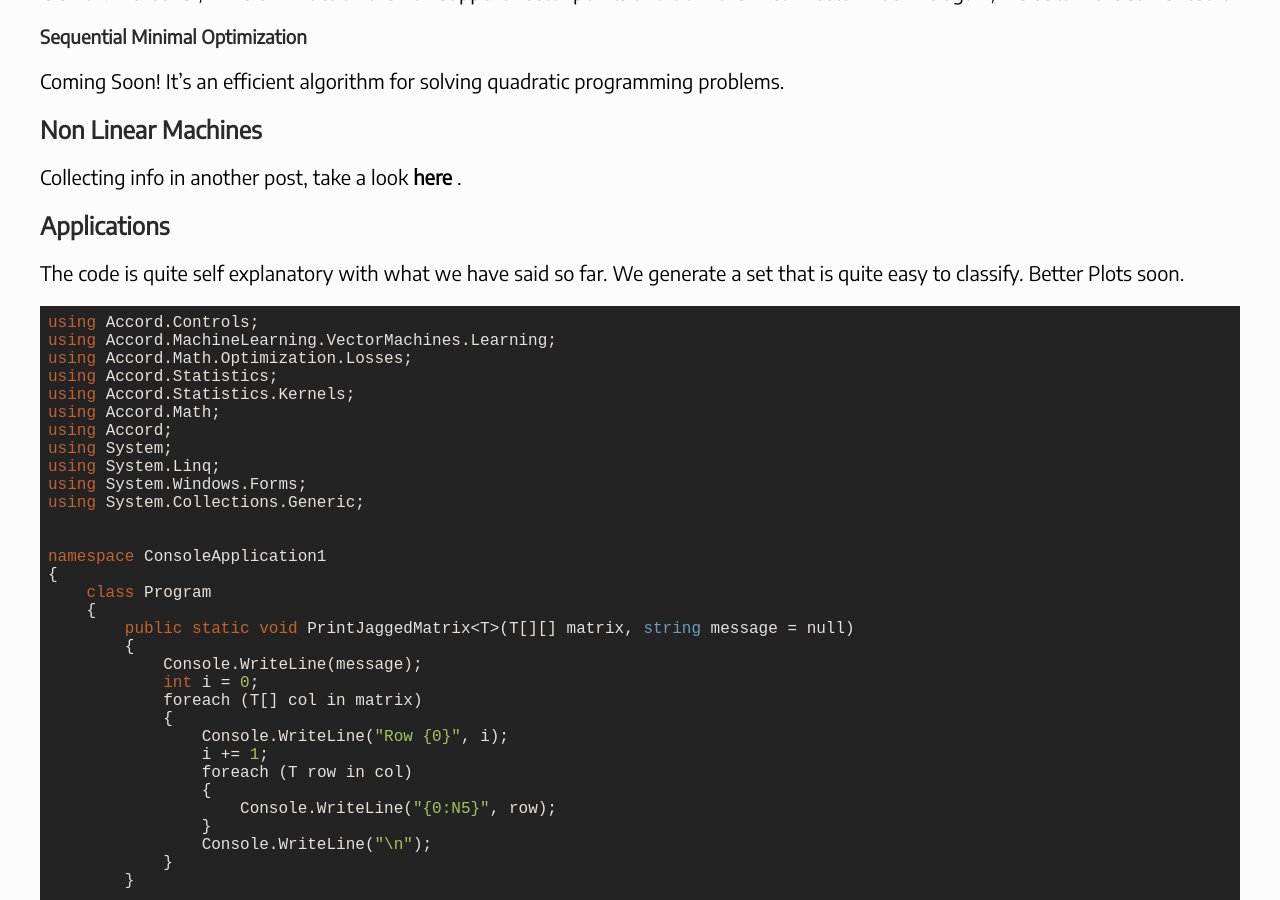
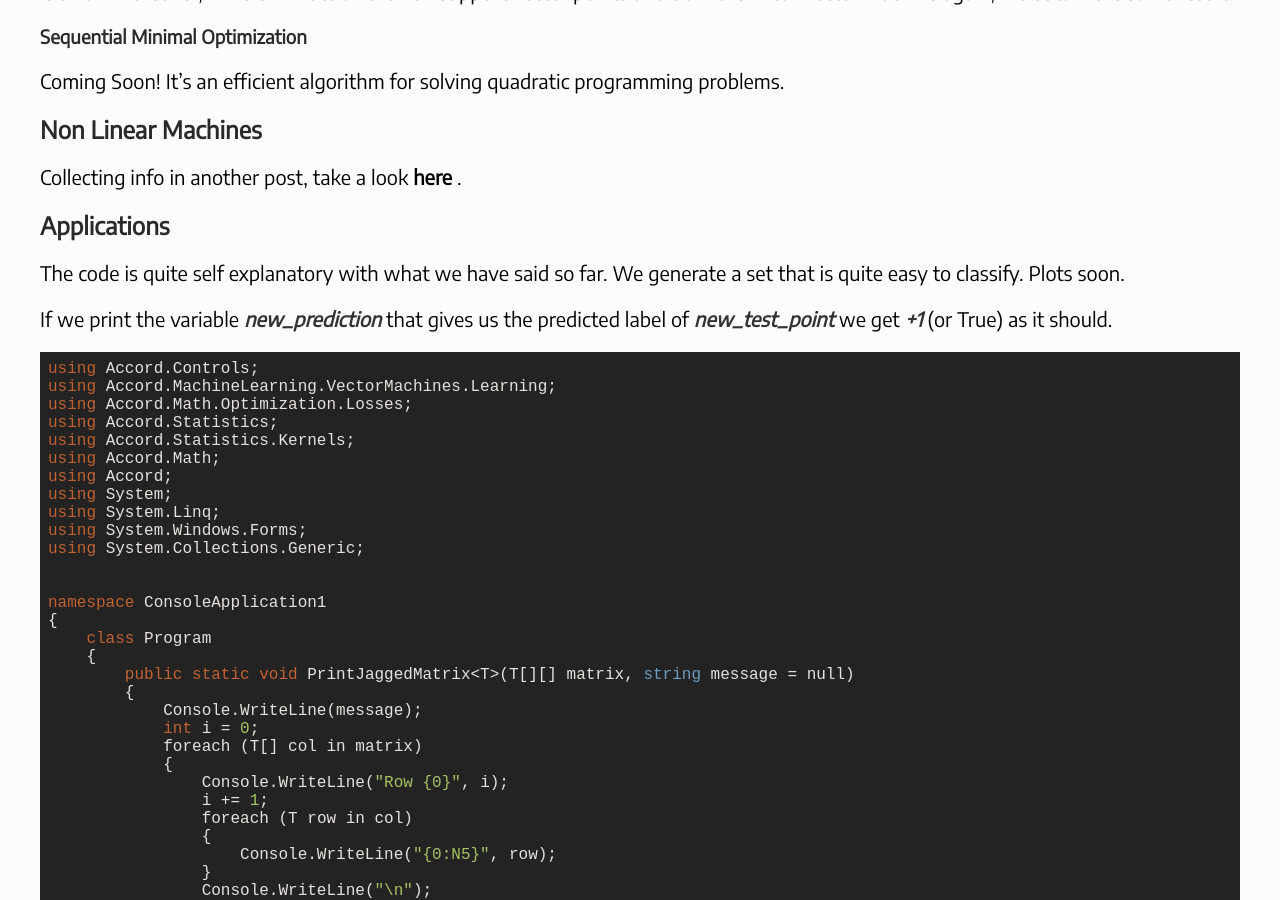
Before and after one commit to FullSimplify/FullSimplify.github.io, a Jekyll site: the page built from _posts/2000-01-03-SVM-a-gentle-introduction-01.md, in a window 1280 px wide and 900 px high, scrolled down 5536 px. Built offline with Jekyll 4.4.1, drawn with Linux system fonts in a browser that asks for light colours; some web fonts are replaced; formulas are drawn with MathJax 3.

Commit message:
Update 2000-01-03-SVM-a-gentle-introduction-01.md

````diff
--- a/_posts/2000-01-03-SVM-a-gentle-introduction-01.md
+++ b/_posts/2000-01-03-SVM-a-gentle-introduction-01.md
@@ -158,7 +158,9 @@ Coming Soon! It's an efficient algorithm for solving quadratic programming probl
 Collecting info in another post, take a look <a target='_blank' href='https://fullsimplify.github.io/2015/01/20/Support-Vector-Machines,-a-Gentle-Introduction.html'>here </a>.
 
 ## Applications
-The code is quite self explanatory with what we have said so far. We generate a set that is quite easy to classify. Better Plots soon.
+The code is quite self explanatory with what we have said so far. We generate a set that is quite easy to classify. Plots soon.
+
+If we print the variable **new_prediction** that gives us the predicted label of **new_test_point** we get **+1** (or True) as it should.
 
 ```cs
 using Accord.Controls;
````
